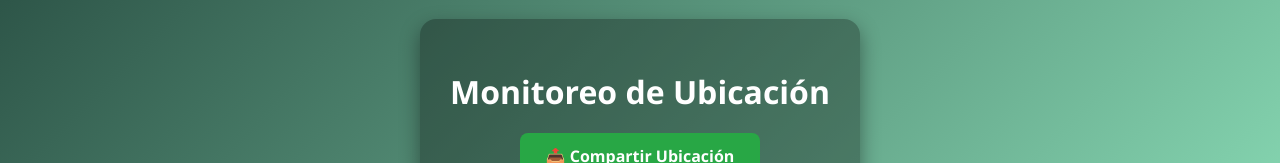
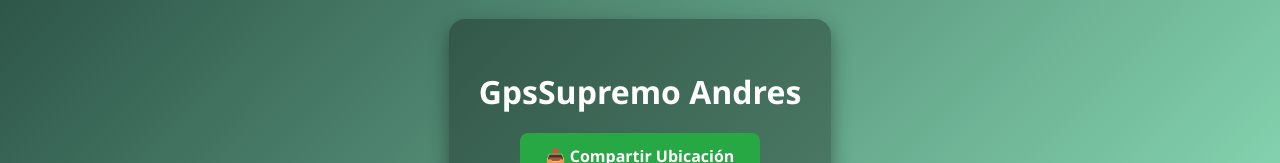
Before and after one commit to mrmorcilla/gpsSupremo, a plain HTML site: page index.html in a window 1280 px wide. Shown: the part 253-416 px from the top of the page. Drawn offline with Linux system fonts and the light colour scheme.

Commit message:
Update index.html

```diff
--- a/index.html
+++ b/index.html
@@ -3,7 +3,7 @@
 <head>
   <meta charset="UTF-8" />
   <meta name="viewport" content="width=device-width, initial-scale=1.0"/>
-  <title>Monitoreo Andres</title>
+  <title>GpsSupremo</title>
   <style>
     body {
       margin: 0;
@@ -61,7 +61,7 @@
 </head>
 <body>
   <div class="container">
-    <h1>Monitoreo de Ubicación</h1>
+    <h1>GpsSupremo Andres</h1>
     <a href="mapa_emisor.html" class="btn">📤 Compartir Ubicación</a>
     <a href="mapa_receptor.html" class="btn secondary">👀 Ver Ubicación</a>
   </div>
```
